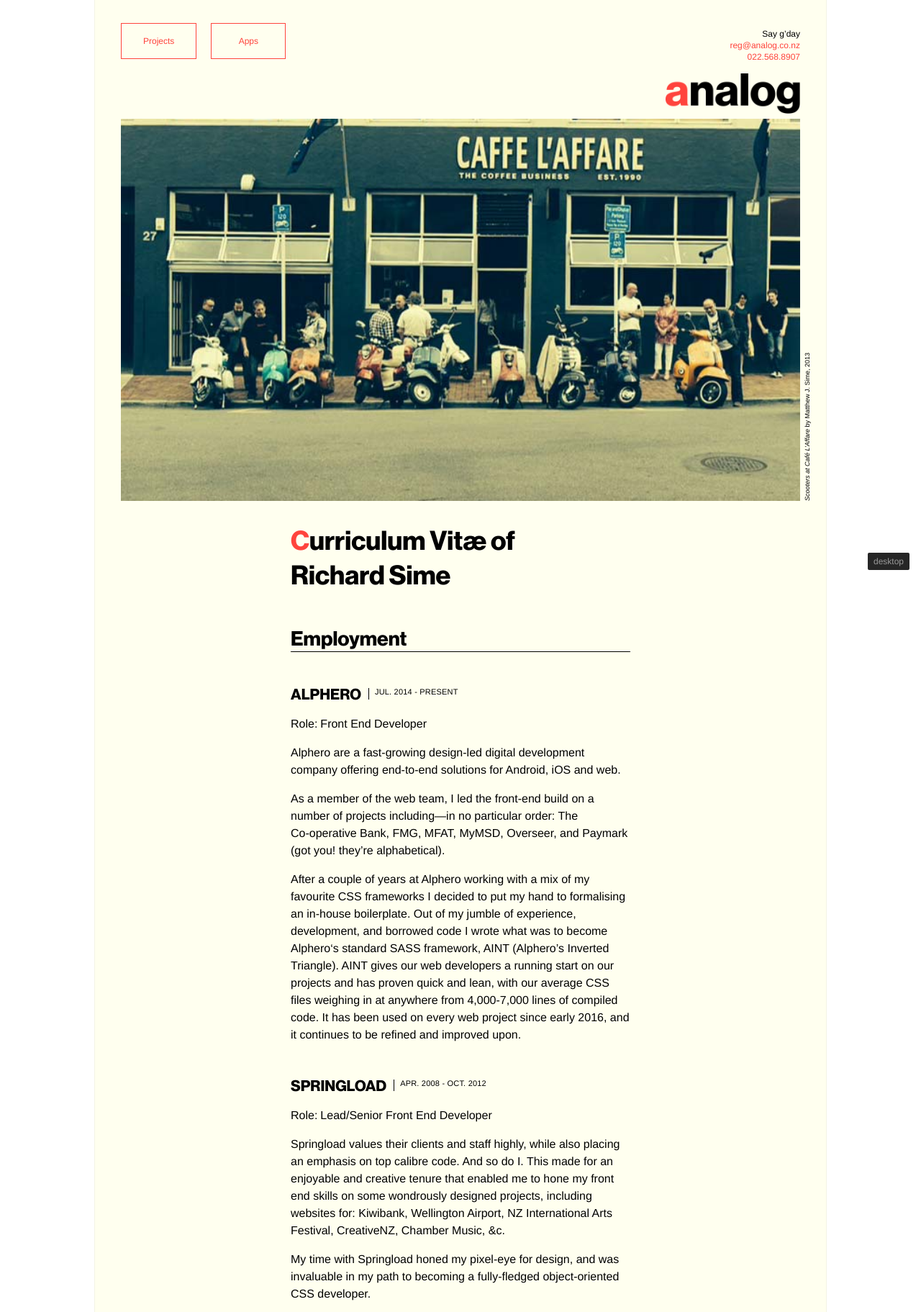
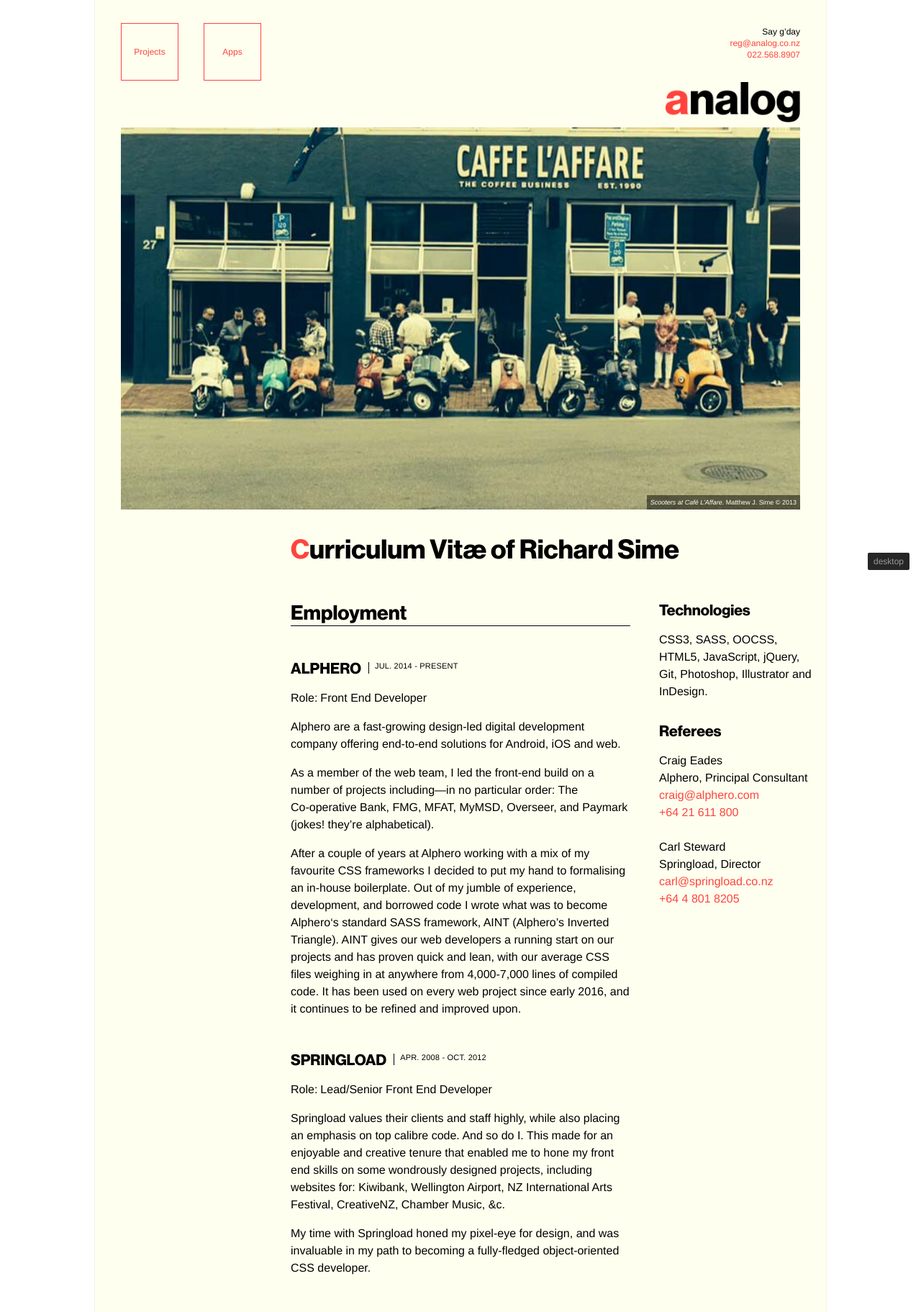
Before and after one commit to simefield/analog, a PHP site: page /cv/index.php in a window 1280 px wide. Shown: the top 1823 px of the page at 72% size. Run offline with PHP 8.4, Linux system fonts and the light colour scheme.

Commit message:
Tasty layout goodness

```diff
--- a/css/style.css
+++ b/css/style.css
@@ -553,12 +553,12 @@
  * Lists
  * ----------------------------------------------------------------------------
  */
-.cv ul {
+.cv ul, .u-listReset {
   margin-top: 0;
   margin-left: 0;
   list-style: none;
 }
-.cv ul li {
+.cv ul li, .u-listReset li {
   padding-bottom: 0;
   list-style-image: none;
   padding-left: 0;
@@ -3775,8 +3775,6 @@
 }
 
 button, .button, .main-nav a {
-  color: #ff443d;
-  background-color: transparent;
   border: 1px solid #ff443d;
   padding-right: 20px;
   padding-left: 20px;
@@ -3785,6 +3783,8 @@
   font-size: 14px;
   font-size: 0.875rem;
   line-height: 1.7142857143;
+  background-color: #ff443d;
+  color: #ffffef;
 }
 a > button, a > .button, .main-nav a > a {
   margin-right: 0;
@@ -3800,36 +3800,60 @@
   }
 }
 button:focus, button:hover, button:active, button.active, .button:focus, .button:hover, .button:active, .button.active, .main-nav a:focus, .main-nav a:hover, .main-nav a:active, .main-nav a.active {
+  background-color: transparent;
+  color: #ff443d;
+}
+button.block, .button.block, .main-nav a.block {
+  width: 100%;
+}
+button.small, .button.small, .main-nav a.small {
+  padding: 0 11px;
+}
+
+.main-nav {
+  margin-top: 8px;
+  list-style: none;
+  margin-left: 0;
+  display: flex;
+}
+@media (min-width: 48em) {
+  .main-nav {
+    margin-top: 16px;
+  }
+}
+.main-nav a {
+  font-size: 10px;
+  font-size: 0.625rem;
+  line-height: 2.4;
+  width: 64px;
+  height: 64px;
+  padding: 0;
+  display: flex;
+  align-items: center;
+  justify-content: center;
+  flex-shrink: 0;
+  background-color: transparent;
+  color: #ff443d;
+}
+@media (min-width: 48em) {
+  .main-nav a {
+    margin-right: 35px;
+    font-size: 12px;
+    font-size: 0.75rem;
+    line-height: 2;
+    width: 80px;
+    height: 80px;
+  }
+}
+.main-nav a:focus, .main-nav a:hover, .main-nav a:active, .main-nav a.active {
   background-color: #ff443d;
   color: #ffffef;
 }
-button.block, .button.block, .main-nav a.block {
-  width: 100%;
-}
-button.small, .button.small, .main-nav a.small {
-  padding: 0 11px;
-}
-
-/*ul*/
-.main-nav a {
-  font-size: 9px;
-  font-size: 0.5625rem;
-  line-height: 3.5555555556;
-  min-width: 72px;
-}
-@media (min-width: 48em) {
-  .main-nav a {
-    min-width: 104px;
-    font-size: 12px;
-    font-size: 0.75rem;
-    line-height: 4;
-  }
-}
-
-/*ul*/
+
 .contact {
+  margin-top: 0;
   position: relative;
-  top: 5px;
+  top: 9px;
   font-size: 9px;
   font-size: 0.5625rem;
   line-height: 1.7777777778;
@@ -3840,7 +3864,7 @@
     font-size: 12px;
     font-size: 0.75rem;
     line-height: 1.3333333333;
-    top: 7px;
+    top: 20px;
     display: block;
   }
 }
@@ -3852,7 +3876,7 @@
 }
 @media (min-width: 48em) {
   .logo {
-    margin-top: 20px;
+    margin-top: 2px;
   }
 }
 .logo img {
@@ -3909,21 +3933,19 @@
   font-size: 9px;
   font-size: 0.5625rem;
   line-height: 2.2222222222;
-  -webkit-transform: rotate(270deg);
-  -ms-transform: rotate(270deg);
-  transform: rotate(270deg);
-  -webkit-transform-origin: 100% 0;
-  -ms-transform-origin: 100% 0;
-  transform-origin: 100% 0;
   position: absolute;
-  width: 100%;
   right: 0;
-  top: 0;
-}
-@media (min-width: 48em) {
-  .photo-credit {
-    width: 56.25%;
-  }
+  bottom: 0;
+  z-index: 10;
+  height: 20px;
+}
+.photo-credit span {
+  display: inline-block;
+  height: 20px;
+  padding-left: 5px;
+  padding-right: 5px;
+  color: #ffffef;
+  background-color: rgba(0, 0, 0, 0.5);
 }
 
 /***************************************
--- a/cv/cv.php
+++ b/cv/cv.php
@@ -1,7 +1,11 @@
 <div class="grid">
-  <div class="grid__item  desktop-one-half  push--desktop-one-quarter">
+  <div class="grid__item  tablet-three-quarters  push--tablet-one-quarter">
+    <h1>Curriculum&nbsp;Vitæ of Richard&nbsp;Sime</h1>
+  </div>
+</div>
+<div class="grid">
+  <div class="grid__item  tablet-one-half  push--tablet-one-quarter">
     <div><!-- must nest hero image to respect skinny- type margins -->
-      <h1>Curriculum&nbsp;Vitæ of Richard&nbsp;Sime</h1>
       <div class="cv">
         <h2>Employment</h2>
         <ul>
@@ -12,7 +16,7 @@
               <dt>Role:</dt><dd>Front End Developer</dd>
             </dl>
             <p>Alphero are a fast-growing design-led digital development company offering end-to-end solutions for Android, iOS and web.</p>
-            <p>As a member of the web team, I led the front-end build on a number of projects including—in no particular order: The <span class="whiteSpace--nowrap">Co-operative</span> Bank, FMG, MFAT, MyMSD, Overseer, and Paymark (got you! they’re alphabetical).</p>
+            <p>As a member of the web team, I led the front-end build on a number of projects including—in no particular order: The <span class="whiteSpace--nowrap">Co-operative</span> Bank, FMG, MFAT, MyMSD, Overseer, and Paymark (jokes! they’re alphabetical).</p>
             <p>After a couple of years at Alphero working with a mix of my favourite CSS frameworks I decided to put my hand to formalising an in-house boilerplate. Out of my jumble of experience, development, and borrowed code I wrote what was to become Alphero‘s standard SASS framework, AINT (Alphero’s Inverted Triangle). AINT gives our web developers a running start on our projects and has proven quick and lean, with our average CSS files weighing in at anywhere from 4,000-7,000 lines of compiled code. It has been used on every web project since early 2016, and it continues to be refined and improved upon.</p>
           </li>
           <!-- <li>
@@ -82,7 +86,7 @@
             </dl>
           </li>
         </ul>
-        <h2>Technologies</h2>
+        <!-- <h2>Technologies</h2>
         <ul>
           <li>
             <p class='m-t-xl'>CSS3, SASS, OOCSS, HTML5, JavaScript, jQuery, Git, Photoshop, Illustrator and InDesign.</p>
@@ -103,15 +107,40 @@
               <a href="mailto:carl@springload.co.nz">carl@springload.co.nz</a><br>
               <a href="tel:+64-4-801-8205">+64 4 801 8205</a>
             </p>
-            <!-- <p class='m-t-lg'>
+            <p class='m-t-lg'>
               <b>Mark Delaney</b><br>
               Intergen, UX Design Team Practice Lead<br>
               <a href="mailto:mark.delaney@intergen.co.nz">mark.delaney@intergen.co.nz</a><br>
               <a href="tel:+64-4-472-2021">+64 4 472 2021</a>
-            </p> -->
+            </p>
           </li>
-        </ul>
+        </ul> -->
       </div><!-- /cv -->
     </div><!-- /skinny nested element -->
-  </div><!-- /grid__item-->
+  </div><!-- /grid__item
+  --><div class="grid__item  tablet-one-quarter  skinny-right-tablet  push--tablet-one-quarter">
+    <h3 class='m-t-xx'>Technologies</h3>
+      <ul class="u-listReset">
+        <li>
+          <p>CSS3, SASS, OOCSS, HTML5, JavaScript, jQuery, Git, Photoshop, Illustrator and InDesign.</p>
+        </li>
+      </ul>
+      <h3 class='m-t-xl'>Referees</h3>
+      <ul class="u-listReset">
+        <li>
+          <p>
+            <b>Craig Eades</b><br>
+            Alphero, Principal Consultant<br>
+            <a href="mailto:craig@alphero.com">craig@alphero.com</a><br>
+            <a href="tel:+64-21-611-800">+64 21 611 800</a>
+          </p>
+          <p class='m-t-lg'>
+            <b>Carl Steward</b><br>
+            Springload, Director<br>
+            <a href="mailto:carl@springload.co.nz">carl@springload.co.nz</a><br>
+            <a href="tel:+64-4-801-8205">+64 4 801 8205</a>
+          </p>
+        </li>
+      </ul>
+  </div><!-- /grid__item
 </div><!-- /grid -->
--- a/sass/_analog.scss
+++ b/sass/_analog.scss
@@ -326,35 +326,30 @@
 }
 
 button, .button, %button {
-    // border: none;
     @extend %fix-webkit-font-rendering;
-    // color: $paper;
-    color: $red;
-    background-color: transparent;
     border: 1px solid $red;
     padding-right: $v-grid-unit;
     padding-left: $v-grid-unit;
     margin-right: $v-grid-unit/2;
     text-align: center;
     @include font-size(14px, 24px);
-
+    background-color: $red;
+    color: $paper;
     a > & {
         margin-right: 0;
     }
-
     @media (min-width: $screen-md) {
         @include font-size(16px, 32px);
         padding-right: $v-grid-unit*1.5;
         padding-left: $v-grid-unit*1.5;
         margin-right: $v-grid-unit;
     }
-
     &:focus,
     &:hover,
     &:active,
     &.active {
-        background-color: $red;
-        color: $paper;;
+      background-color: transparent;
+      color: $red;
     }
 
     &.block {
@@ -366,22 +361,55 @@
     }
 }
 
-/*ul*/.main-nav {
+
+// <ul>
+.main-nav {
+  margin-top: 8px;
+  @media (min-width: $screen-md) { margin-top: 16px; }
+  list-style:none;
+  margin-left:0;
+  display: flex;
+  // li { display: inline; }
     a {
         @extend %button;
-        @include font-size(9px, 32px);
-        min-width: $grid-unit*4.5; // 72
+        // @include font-size(9px, 32px);
+        @include font-size(10px);
+        // min-width: $grid-unit*4.5; // 72
+        width: 64px;
+        height: 64px;
+        // margin-right: 20px;
+        padding: 0;
+        display: flex;
+        align-items: center;
+        justify-content: center;
+        flex-shrink: 0;
 
         @media (min-width: $screen-md) {
-            min-width: $grid-unit*6.5; // 104
-            @include font-size(12px, 48px);
+            // min-width: $grid-unit*6.5; // 104
+            // @include font-size(12px, 48px);
+            margin-right: 35px;
+            @include font-size(12px);
+            width: 80px;
+            height: 80px;
+        }
+
+        background-color: transparent;
+        color: $red;
+        &:focus,
+        &:hover,
+        &:active,
+        &.active {
+          background-color: $red;
+          color: $paper;
         }
     }
 }
 
-/*ul*/.contact {
+// <ul>
+.contact {
+    margin-top: 0;
     position: relative;
-    top: 5px;
+    top: 9px;
     // @include font-size(9px, 16px);
     @include font-size(9px, 16px);
     text-align: right;
@@ -389,7 +417,7 @@
     // display: none; // temporary hide until i fix mobile positioning
     @media (min-width: $screen-md) {
         @include font-size(12px, 16px);
-        top: 7px;
+        top: 20px;
         display: block;
     }
 }
@@ -399,7 +427,7 @@
     margin-top: 14px;
     // margin-bottom: 23px;
     @media (min-width: $screen-md) {
-        margin-top: 20px;
+        margin-top: 2px;
         // margin-bottom: 29px;
     }
 
@@ -460,15 +488,24 @@
 
     .photo-credit {
         @include font-size(9px, $v-grid-unit);
-        @include transform(rotate(270deg), 100% 0);
+        // @include transform(rotate(270deg), 100% 0);
         position: absolute;
-        width: 100%;
         right: 0;
-        top: 0;
-        @media (min-width: $screen-md) {
-            // width: 66.666666666%;
-            width: 56.25%;
+        bottom: 0;
+        z-index: 10;
+        height: 20px;
+        span {
+          display: inline-block;
+          height: 20px;
+          padding-left: 5px;
+          padding-right: 5px;
+          // background-color: $paper;
+          color: $paper;
+          background-color: rgba($black, .5);
         }
+        // @media (min-width: $screen-md) {
+        //     width: 56.25%;
+        // }
     }
 
 
--- a/sass/core/_helpers.scss
+++ b/sass/core/_helpers.scss
@@ -46,7 +46,6 @@
     margin-top: 0;
     margin-left: 0;
     list-style: none;
-    //padding: 0;
 
     li {
         padding-bottom: 0;
@@ -56,6 +55,7 @@
     }
 }
 
+.u-listReset { @extend %list-reset; }
 
 
 
--- a/template.php
+++ b/template.php
@@ -19,8 +19,8 @@
     <body>
         <div class='content'>
             <div class="grid">
-               <div class="grid__item  mobile-two-thirds  tablet-one-half  skinny-left-tablet">
-                   <ul class='nav  main-nav'>
+               <div class="grid__item  mobile-one-half  tablet-one-half  skinny-left-tablet">
+                   <ul class='main-nav'>
                         <?php /*
                         <!--
                         <li><a href="articles/">Articles</a> -->
@@ -28,11 +28,11 @@
                         <li><a href="http://www.richardsime.com/">Portfolio</a>
                         <li><a href="cv/" class="<?php echo ($content == 'cv.php') ? 'active' : ''?>">CV</a>
                         */ ?>
-                        <li><a href="projects/" class="<?php echo ($content == 'projects.php') ? 'active' : ''?>">Projects</a>
-                        <li><a href="apps/" class="<?php echo ($content == 'apps.php') ? 'active' : ''?>">Apps</a>
+                        <li><a href="projects/" class="<?php echo ($content == 'projects.php') ? 'active' : ''?>"><span>Projects</span></a>
+                        <li><a href="apps/" class="<?php echo ($content == 'apps.php') ? 'active' : ''?>"><span>Apps</span></a>
                     </ul>
                </div><!-- /grid__item
-            --><div class="grid__item  p-l-0-mobile  mobile-one-third  tablet-one-half  skinny-right-tablet">
+            --><div class="grid__item  p-l-0-mobile  mobile-one-half  tablet-one-half  skinny-right-tablet">
                    <ul class='nav  nav--stacked  contact'>
                         <li class='hide_mobile'>Say g’day
                         <li><a href="mailto:reg@analog.co.nz">reg@analog.co.nz</a>
@@ -46,7 +46,9 @@
                     <div><!-- must nest for skinny- type margins -->
                         <div class="hero">
                             <div class="hero__image  <?= $photoClass ?>"></div>
-                            <span class='photo-credit'><i><?= $photoCredit[1] ?></i> by <?= $photoCredit[0] ?>, <?= $photoCredit[2] ?></span>
+                            <span class='photo-credit'>
+                              <span><i><?= $photoCredit[1] ?></i>. <?= $photoCredit[0] ?> © <?= $photoCredit[2] ?></span>
+                            </span>
                         </div>
                     </div>
                 </div><?php } ?><!-- /grid__item -->
```
Also changed, not shown: 1 other file.
